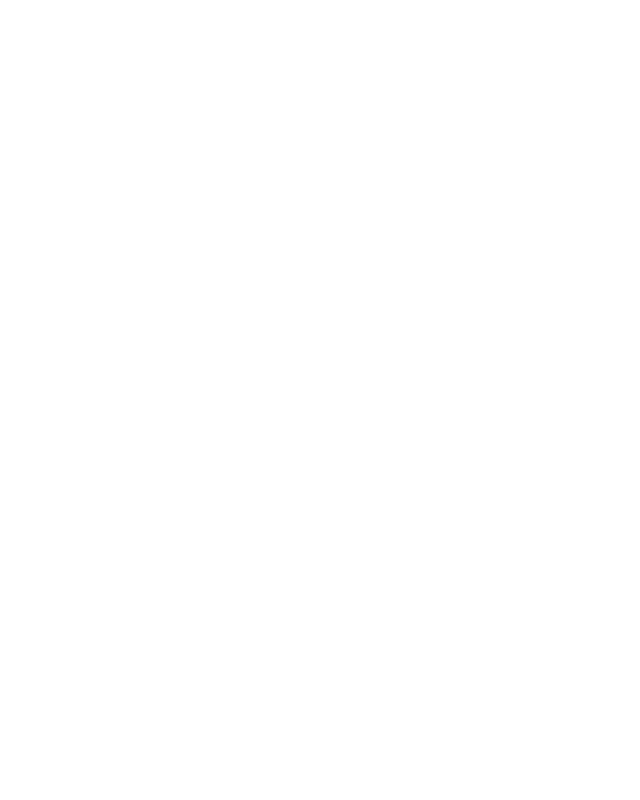
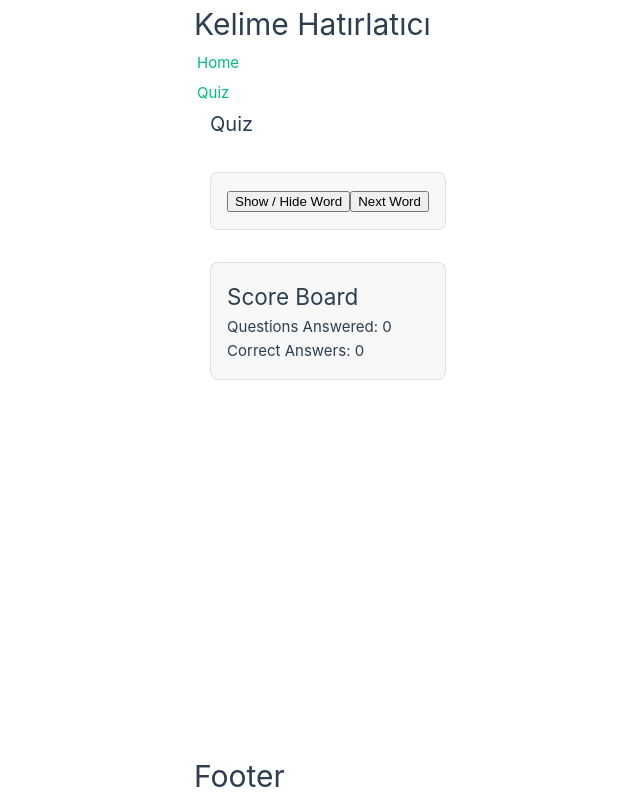
Before and after one commit to cagatayiscann/kelimehatirlatici, a Vue app: page /quiz in a window 1280 px wide. Before the commit this address had no page. Shown: the whole page, without its empty margins (312-952 px from the left). Built offline with nearby package versions, Linux system fonts and the light colour scheme.

Commit message:
routerLink+quizView

```diff
--- a/src/components/AppNavbar.vue
+++ b/src/components/AppNavbar.vue
@@ -1,9 +1,15 @@
 <script setup lang="ts">
+import { RouterLink } from 'vue-router';
+
 
 </script>
 
 <template>
     <h1>Kelime Hatırlatıcı</h1>
+
+    <RouterLink to="/">Home</RouterLink>
+    <RouterLink to="/quiz">Quiz</RouterLink>
+
 </template>
 
 <style lang="scss" scoped>
--- a/src/router/index.ts
+++ b/src/router/index.ts
@@ -1,7 +1,7 @@
 import { createRouter, createWebHistory } from "vue-router";
 
 import HomeView from "@/views/HomeView.vue";
-import WordsView from "@/views/WordsView.vue";
+import QuizView from "@/views/quizView.vue";
 
 const routes = [
   {
@@ -10,9 +10,9 @@
     component: HomeView,
   },
   {
-    path: "/words",
-    name: "words",
-    component: WordsView,
+    path: "/quiz",
+    name: "quiz",
+    component: QuizView,
   },
 ];
 
--- a/src/stores/word.store.ts
+++ b/src/stores/word.store.ts
@@ -46,10 +46,14 @@
     }
 };
 
-if (words.value.length === 0) {
-    onMounted(() => {
-        loadWordsFromLocalStorage();
-    });
+onMounted(() => {
+    loadWordsFromLocalStorage();
+});
+
+const getRandomWord = (): Word | null => {
+    if (words.value.length === 0) return null;
+    const randomIndex = Math.floor(Math.random() * words.value.length);
+    return words.value[randomIndex];
 }
 
 return {
@@ -58,4 +62,5 @@
     deleteWord,
     updateWord,
     loadWordsFromLocalStorage,
+    getRandomWord
 };});
--- a/src/views/WordsView.vue
+++ /dev/null
@@ -1,7 +0,0 @@
-<script setup>
-import H1 from '@/components/H1.vue';
-
-
-</script>
-<template><H1>Kelime Listesi</H1></template>
-<style scoped></style>
--- /dev/null
+++ b/src/views/quizView.vue
@@ -0,0 +1,102 @@
+<script setup lang="ts">
+import H1 from '@/components/H1.vue'
+import MainLayout from '@/layouts/MainLayout.vue'
+import { useWordStore } from '@/stores/word.store'
+import { disposePinia } from 'pinia'
+import { onMounted, ref } from 'vue'
+
+const wordStore = useWordStore()
+
+interface Score {
+    questions: number
+    correct: number
+}
+
+const quizWord = ref(null)
+const userAnswer = ref('')
+const showWord = ref(false)
+const score = ref<Score>({ questions: 0, correct: 0 })
+const submitDisabled = ref(false)
+
+onMounted(() => {
+  quizWord.value = wordStore.getRandomWord()
+})
+
+const handleCheckAnswer = () => {
+  if (!quizWord.value) return
+    score.value.questions += 1
+  if (
+    userAnswer.value.trim().toLowerCase() ===
+    quizWord.value.word.toLowerCase()
+  ) {
+    alert('Correct!')
+    score.value.correct += 1
+    submitDisabled.value = true
+  } else {
+    alert('Try again!')
+  }
+}
+</script>
+
+<template>
+
+  <MainLayout>
+      <H1>Quiz</H1>
+      <div class="quiz-container">
+          <div class="form-group" v-if="quizWord">
+            <h2 v-show="showWord">{{ quizWord.word }}</h2>
+            <p>{{ quizWord.meaning }}</p>
+            <input
+            v-model="userAnswer"
+            type="text"
+            placeholder="Your answer here"
+            />
+            <button @click="handleCheckAnswer" :disabled="submitDisabled">Submit</button>
+              </div>
+              <button @click="showWord = !showWord">Show / Hide Word</button>
+              <button @click="
+          quizWord = wordStore.getRandomWord();
+          userAnswer = '';
+          showWord = false;
+          submitDisabled = false;
+              ">Next Word</button>
+      </div>
+    <div class="score-board">
+      <h2>Score Board</h2>
+      <p>Questions Answered: {{ score.questions }}</p>
+      <p>Correct Answers: {{ score.correct }}</p>
+    </div>
+  </MainLayout>
+</template>
+<style scoped>
+.quiz-container {
+    margin-top: 2rem;
+    padding: 1rem;
+    border: 1px solid var(--color-border);
+    border-radius: 8px;
+    background-color: var(--color-background-soft);
+}
+
+.form-group {
+    margin-bottom: 1rem;
+}
+.quiz-container input {
+    margin-right: 1rem;
+    padding: 0.5rem;
+    border: 1px solid var(--color-border);
+    border-radius: 4px;
+    font-size: 1rem;
+    font-family: inherit;
+    background: var(--color-background);
+    color: var(--color-text);
+}
+
+
+.score-board {
+  margin-top: 2rem;
+  padding: 1rem;
+  border: 1px solid var(--color-border);
+  border-radius: 8px;
+  background-color: var(--color-background-soft);
+}
+</style>
```
